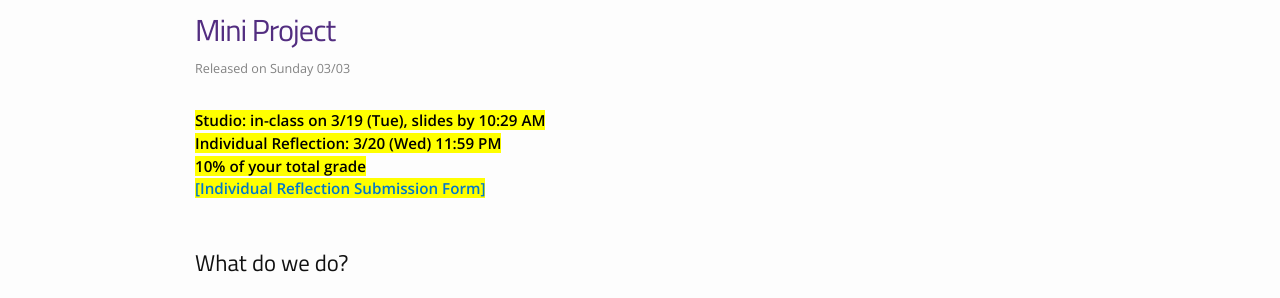
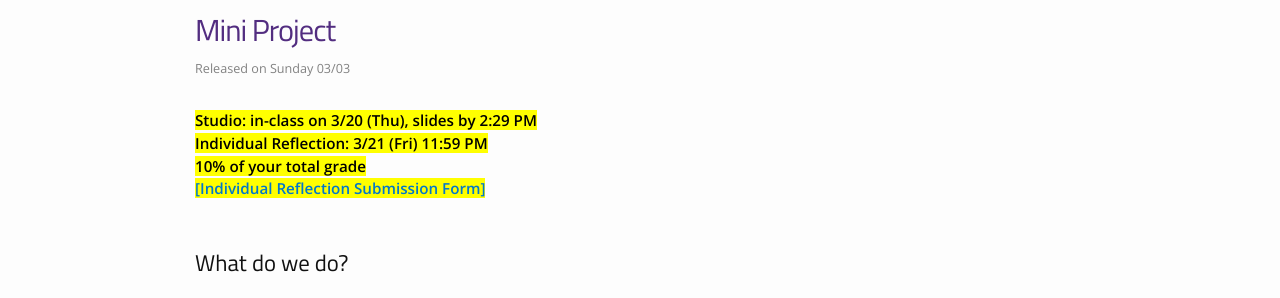
Before and after one commit to cstl-kaist/cs374-2025-spring, a Jekyll site: the page built from _projects/01_miniproject.md, in a window 1280 px wide. Shown: the part 161-459 px from the top of the page. Built offline with Jekyll 4.4.1, drawn with Linux system fonts in a browser that asks for light colours; nearby versions of some CDN libraries.

Commit message:
Mini project details

```diff
--- a/_layouts/project.html
+++ b/_layouts/project.html
@@ -13,9 +13,9 @@ title: page.title
     {% if page.due_event %}
     <span style="font-weight: bold"><mark>Due Date: {{ page.due_event.date | date: site.dateformat }} (Tue) {{ page.due_event.date | date: "%H:%M" }}</mark></span>
     {% elsif page.title == 'Mini Project' %}
-    <span style="font-weight: bold"><mark>Studio: in-class on 3/19 (Tue), slides by 10:29 AM</mark></span>
+    <span style="font-weight: bold"><mark>Studio: in-class on 3/20 (Thu), slides by 2:29 PM</mark></span>
     <br>
-    <span style="font-weight: bold"><mark>Individual Reflection: 3/20 (Wed) 11:59 PM</mark></span>
+    <span style="font-weight: bold"><mark>Individual Reflection: 3/21 (Fri) 11:59 PM</mark></span>
     <br>
     <span style="font-weight: bold"><mark>10% of your total grade</mark></span>
     <br>
--- a/_layouts/projects.html
+++ b/_layouts/projects.html
@@ -7,7 +7,7 @@ layout: page
             <p>CS374 has a short, team-based "Mini-Project" in the beginning of the semester as well as a longer team-based design project, in which you'll work through the full user-centered design process from needfinding up through a high-fidelity prototype and user testing.
                   You'll work in teams of <strong>three to four</strong> people. More information about each milestone will be added to this page as the assignments are released.
             <ul>
-                  <li><a href= "/projects/01_miniproject">Mini-Project</a> (due week 4): 10% of your final grade</li>
+                  <li><a href= "/projects/01_miniproject">Mini-Project</a> (due week 4)</li>
                   <!-- <li><a href= "/projects/00_DPM0">Team Formation</a> (week 2): 0%</li>
                   <li><a href= "/projects/01_DPM1">Ideation</a> (week 4): 20%</li>
                   <li><a href= "/projects/02_DPM2">Pitch</a> (week 6): 15%</li>
```
